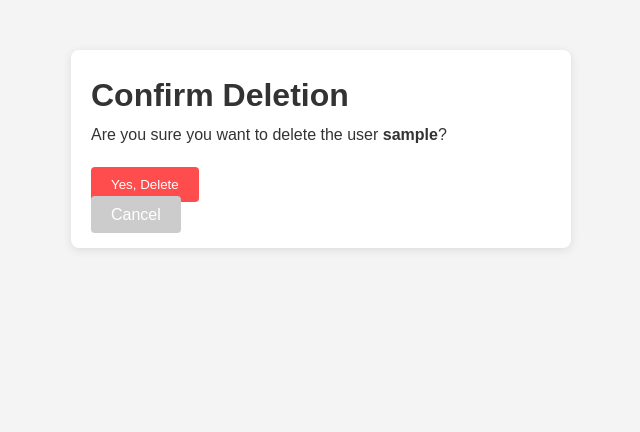
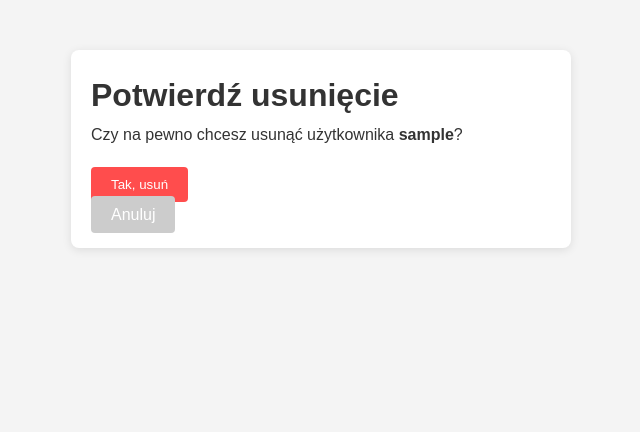
Before and after one commit to GreenAvian/TeamReflect_zut_project, a Django app: template TeamReflectApp/templates/delete_user.html in a window 1280 px wide. Shown: the part 78-510 px from the top of the page, without its empty margins (319-959 px from the left). Run offline with Django 5.2, Linux system fonts and the light colour scheme; the template is opened without the code that fills it, so the values that code supplies are empty; the visitor is signed in with stand-in values (Sample User, id 1).

Commit message:
jeszcze jedna zmiana nazw na polski

```diff
--- a/TeamReflectApp/templates/delete_user.html
+++ b/TeamReflectApp/templates/delete_user.html
@@ -1,6 +1,6 @@
 {% extends "base.html" %}
 
-{% block title %}Delete user{% endblock %}
+{% block title %}Usuń użytkownika{% endblock %}
 
 {% block content %}
 <style>
@@ -43,14 +43,14 @@
     }
 </style>
 <div class="container">
-    <h1>Confirm Deletion</h1>
-    <p class="message">Are you sure you want to delete the user <strong>{{ user.username }}</strong>?</p>
+    <h1>Potwierdź usunięcie</h1>
+    <p class="message">Czy na pewno chcesz usunąć użytkownika <strong>{{ user.username }}</strong>?</p>
 
     <form method="POST">
         {% csrf_token %}
-        <button type="submit" class="btn">Yes, Delete</button>
+        <button type="submit" class="btn">Tak, usuń</button>
     </form>
 
-    <a href="{% url 'user_list' %}" class="btn cancel">Cancel</a>
+    <a href="{% url 'user_list' %}" class="btn cancel">Anuluj</a>
 </div>
 {% endblock %}
```
